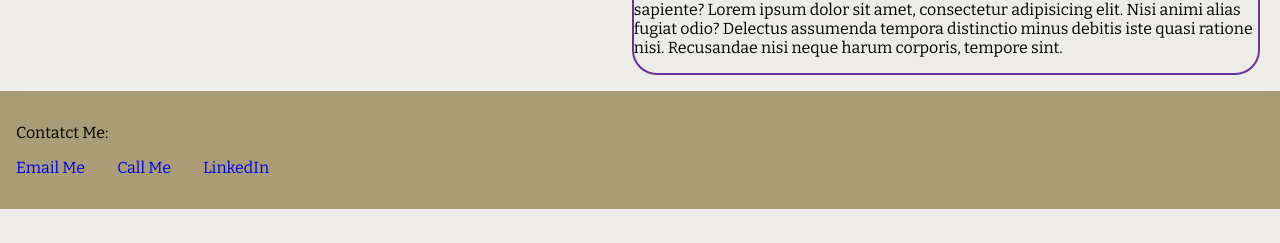
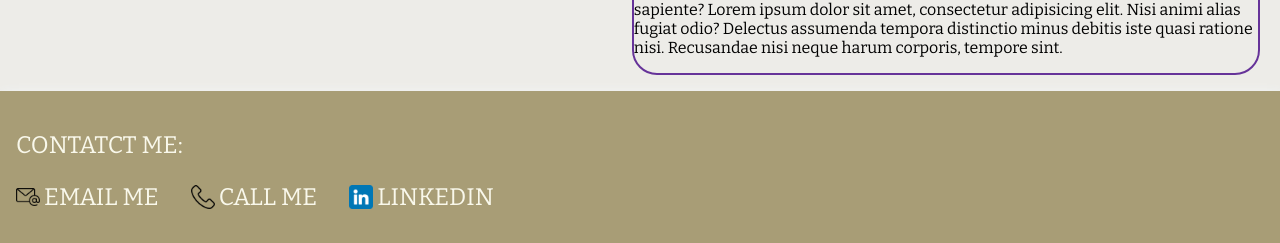
Before and after one commit to AbdelSayedahmed/my-website, a plain HTML site: page index.html in a window 1280 px wide. Shown: the part 1497-1740 px from the top of the page. Before the commit the page ends 1706 px from the top, so only its background shows below. Drawn offline with nearby package versions, Linux system fonts and the light colour scheme.

Commit message:
Some more things done

```diff
--- a/index.html
+++ b/index.html
@@ -18,9 +18,8 @@
       <p class="subtitle">Software Engineer || Electrical Engineer</p>
       <nav>
         <ul>
-          <li><a href="#">Home</a></li>
-          <li><a href="#">About</a></li>
-          <li><a href="#">Contact Me</a></li>
+          <li><a href="#">Projects</a></li>
+          <li><a href="javascript: document.body.scrollIntoView(false);">Contact Me</a></li>
         </ul>
       </nav>
     </header>
@@ -46,11 +45,11 @@
       </article>
     </main>
     <footer>
-      <p>Contatct Me:</p>
+      <p class="subtitle">Contatct Me:</p>
       <ul>
-        <li><a href="mailto:abdelrahman.s2003@icloud.com"><span>Email Me</span></a></li>
-        <li><a href="tel:631-485-7394"><span>Call Me</span></a></li>
-        <li><a href="www.linkedin.com/in/abdelsayedahmed"><span>LinkedIn</span></a></li>
+        <li><img class="icon email" src="./assests/email.png" alt="email icon" /><a href="mailto:abdelrahman.s2003@icloud.com"><span>Email Me</span></a></li>
+        <li><img class="icon telephone" src="./assests/telephone.png" alt="email icon" /><a href="tel:631-485-7394"><span>Call Me</span></a></li>
+        <li><img class="icon linkedin" src="./assests/linkedin.png" alt="email icon" /><a href="www.linkedin.com/in/abdelsayedahmed"><span>LinkedIn</span></a></li>
       </ul>
     </footer>
   </body>
--- a/styles.css
+++ b/styles.css
@@ -115,6 +115,8 @@ footer ul {
 
 footer li {
     margin-right: 2em; /* Add space between list items */
+    display: flex;
+    align-items: center;
 }
 
 footer a {
@@ -125,3 +127,15 @@ footer a:hover,
 footer a:focus {
     color: #fd5f00; /* Change color on hover/focus */
 }
+
+.icon {
+    margin: 0;
+    width: 1.5em;
+    margin-right: 0.25em;
+}
+
+footer a{
+    font-size: 1.5em;
+    color: #f9f8eb;
+    text-transform: uppercase;
+}
```
